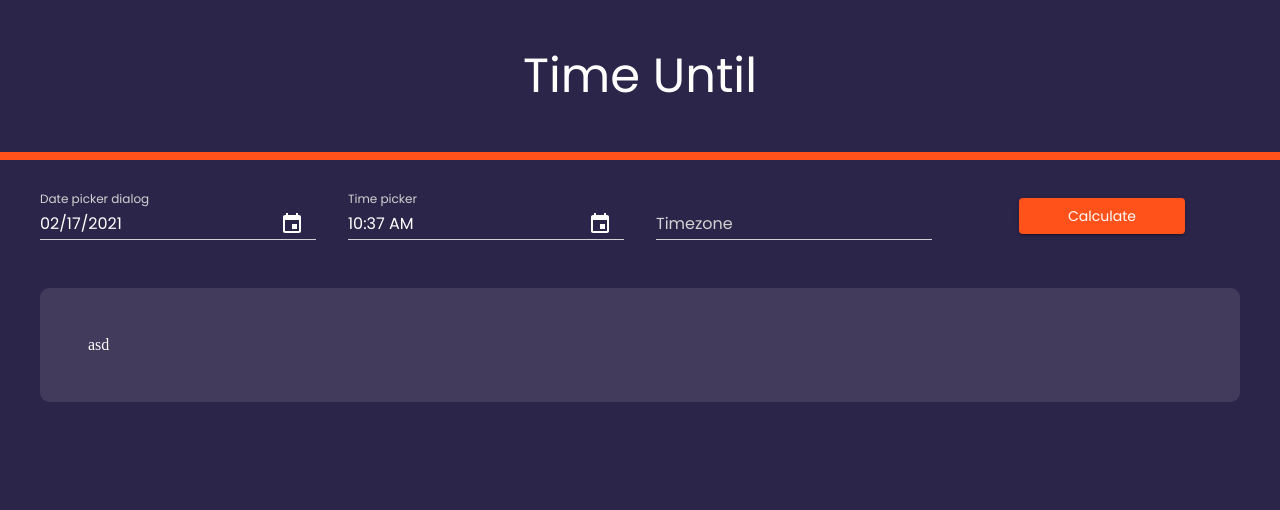
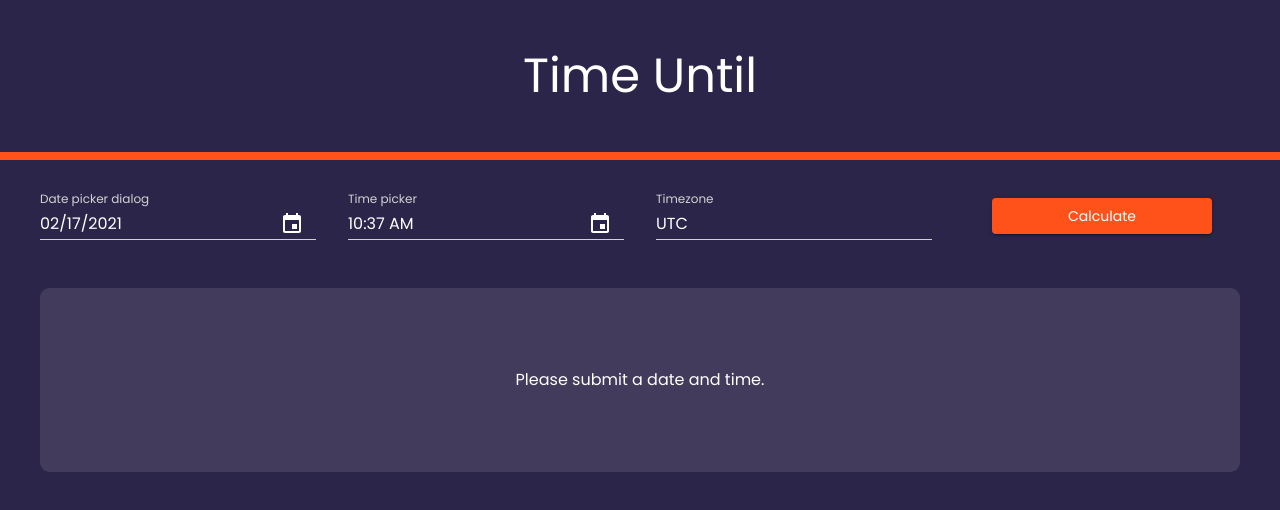
Before and after one commit to denzeltl/time-until, a React (Create React App) app: page / in a window 1280 px wide. Shown: the top 510 px of the page. Built offline with nearby package versions, Linux system fonts and the light colour scheme.

Commit message:
Add basic style to ResultDisplay and pass timeResult

```diff
--- a/src/components/FormSection.tsx
+++ b/src/components/FormSection.tsx
@@ -1,4 +1,4 @@
-import React, { useState } from "react";
+import React, { useState, useEffect } from "react";
 import { Grid, TextField, Button } from "@material-ui/core";
 import { makeStyles } from "@material-ui/core/styles";
 import MomentUtils from "@date-io/moment";
@@ -22,7 +22,7 @@ const useStyles = makeStyles((theme) => ({
     },
     formButton: {
         margin: "0 auto",
-        width: "60%",
+        width: "80%",
         textTransform: "capitalize",
     },
 }));
@@ -32,6 +32,8 @@ function FormSection() {
 
     const [selectedDate, setSelectedDate] = useState<number>(new Date().getTime());
     const [selectedTime, setSelectedTime] = useState<number>(new Date().getTime());
+    const [clientTz, setClientTz] = useState<string>(Intl.DateTimeFormat().resolvedOptions().timeZone);
+    const [timeResult, setTimeResult] = useState<string | null>(null);
 
     const handleDateChange = (date: any): void => {
         setSelectedDate(date);
@@ -50,9 +52,9 @@ function FormSection() {
         var hours: number = Math.floor((timeDiff % (1000 * 60 * 60 * 24)) / (1000 * 60 * 60));
         var minutes: number = Math.floor((timeDiff % (1000 * 60 * 60)) / (1000 * 60));
         var seconds: number = Math.floor((timeDiff % (1000 * 60)) / 1000);
-        console.log(`${days}d ${hours}h ${minutes}m ${seconds}s`);
+        setTimeResult(`${days}d ${hours}h ${minutes}m ${seconds}s`);
 
-        console.log(newDateAndTime, new Date().getTime());
+        // console.log(newDateAndTime, new Date().getTime());
 
         // console.log(moment(newDate + newTime).format("dddd, MMMM Do YYYY, h:mm a"));
     };
@@ -88,7 +90,7 @@ function FormSection() {
                     />
                 </Grid>
                 <Grid item xs={12} lg={3}>
-                    <TextField id="timezone-text" label="Timezone" color="secondary" className={classes.formInput} />
+                    <TextField id="timezone-text" label="Timezone" color="secondary" defaultValue={clientTz} className={classes.formInput} />
                 </Grid>
                 <Grid item xs={12} lg={3} className={classes.buttonGrid}>
                     <Button variant="contained" color="secondary" onClick={handleButtonClick} className={classes.formButton}>
@@ -96,9 +98,12 @@ function FormSection() {
                     </Button>
                 </Grid>
             </Grid>
-            <ResultDisplay />
+            <ResultDisplay timeResult={timeResult} />
         </MuiPickersUtilsProvider>
     );
 }
 
 export default FormSection;
+
+// TODO: Create function to tick every second
+// TODO: make initial time to advance 10 mins
--- a/src/components/ResultDsiplay.tsx
+++ b/src/components/ResultDsiplay.tsx
@@ -1,21 +1,35 @@
 import React from "react";
-import { makeStyles } from "@material-ui/core";
+import { makeStyles, Typography } from "@material-ui/core";
 
 const useStyles = makeStyles((theme) => ({
     root: {
         background: "rgba(255, 255, 255, 0.1)",
         marginTop: "3rem",
         borderRadius: "0.6rem",
-        padding: "3rem",
+        padding: "5rem",
+        textAlign: "center",
     },
 }));
 
-interface ResultDisplayProps {}
+interface ResultDisplayProps {
+    timeResult: string | null;
+}
 
-const ResultDisplay: React.FC<ResultDisplayProps> = () => {
+const ResultDisplay: React.FC<ResultDisplayProps> = ({ timeResult }) => {
     const classes = useStyles();
+    console.log(timeResult);
 
-    return <div className={classes.root}>asd</div>;
+    return (
+        <div className={classes.root}>
+            {timeResult === null ? (
+                <Typography variant="body1">Please submit a date and time.</Typography>
+            ) : (
+                <div>
+                    <Typography>{timeResult}</Typography>
+                </div>
+            )}
+        </div>
+    );
 };
 
 export default ResultDisplay;
```
